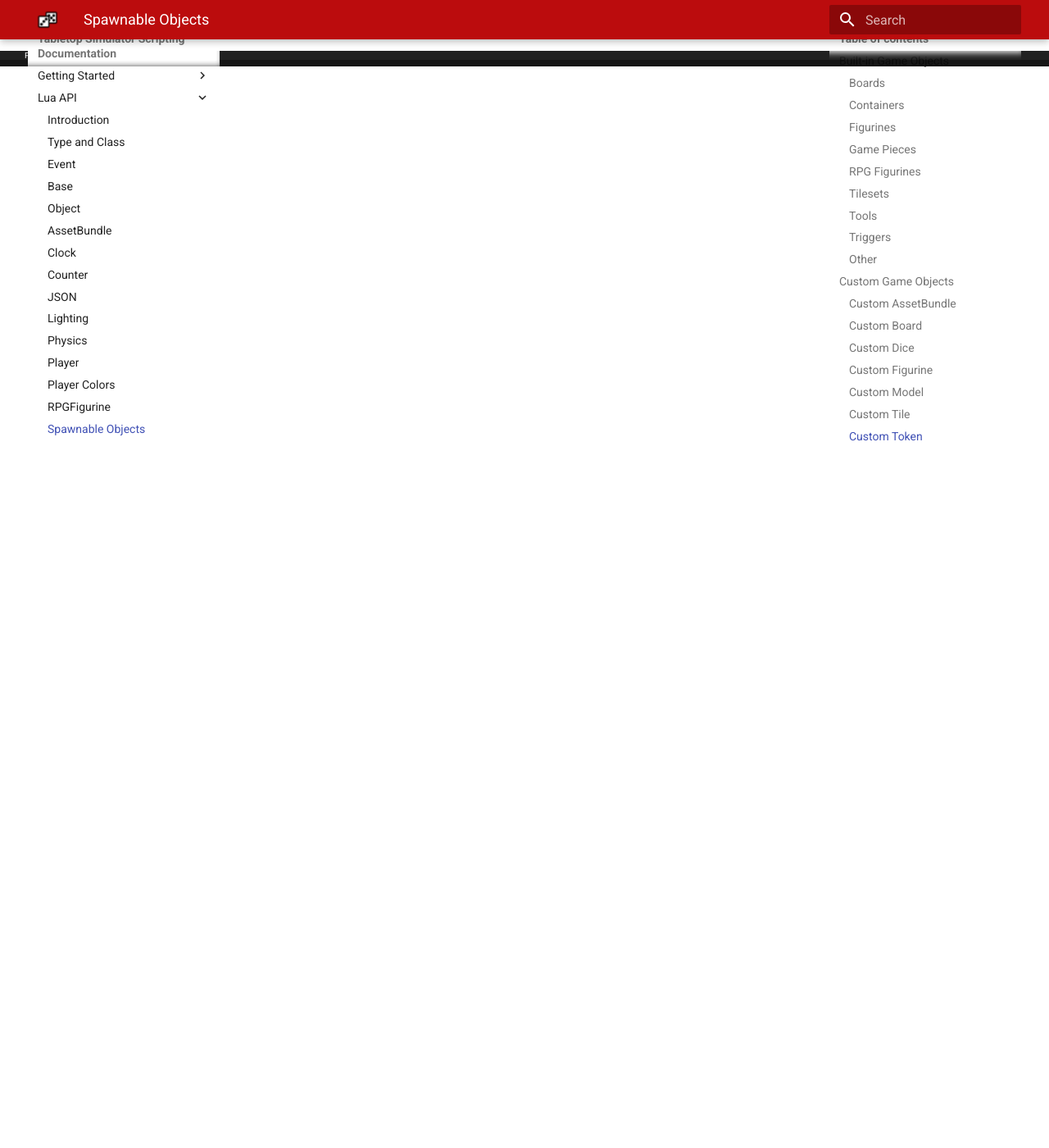
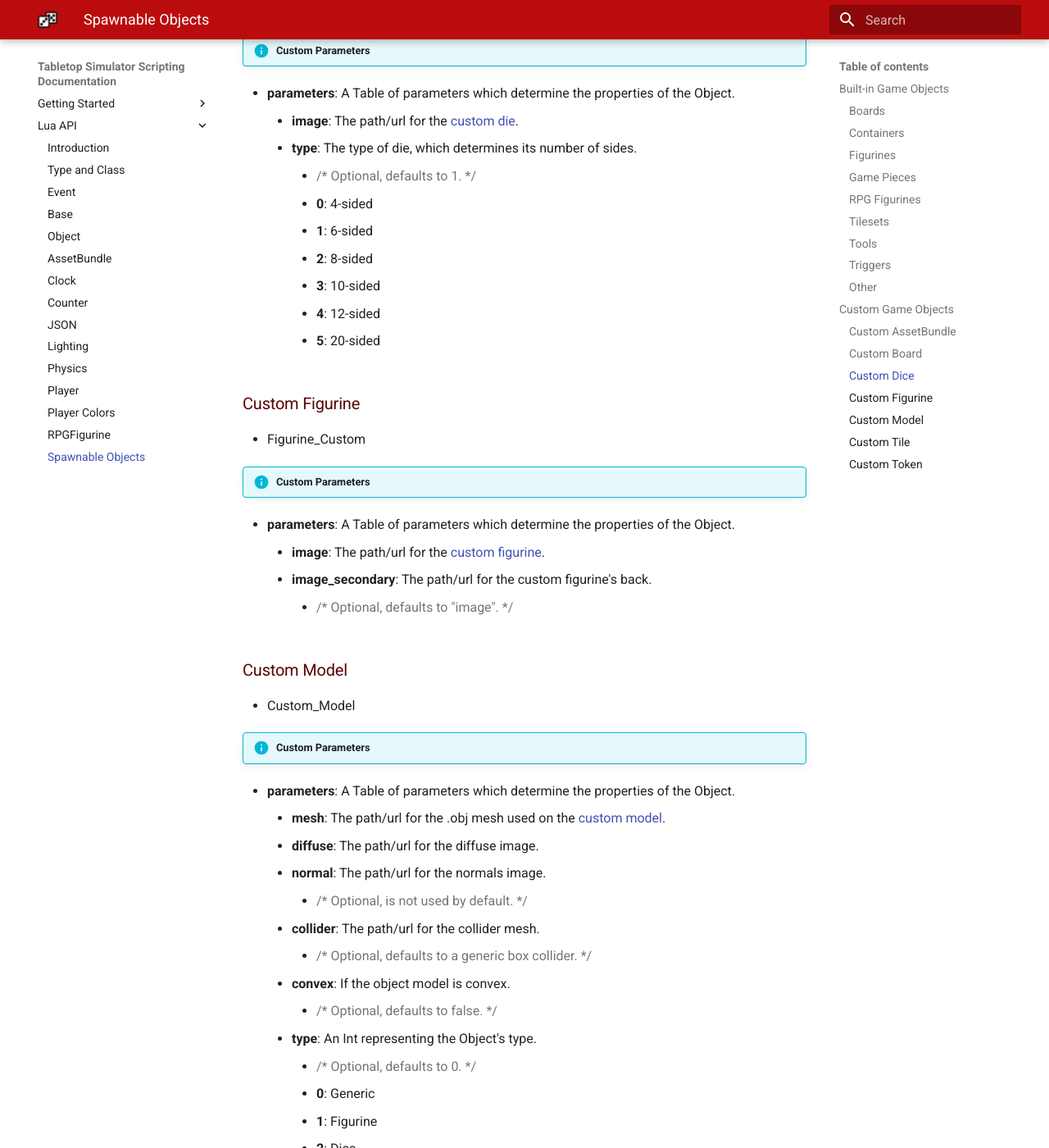
Before and after one commit to MisterStump/TTS-Scripting-Doc, an MkDocs documentation site: the page built from docs/spawnableobjects.md, in a window 1280 px wide and 1400 px high, scrolled down 6640 px. Shown: the whole window at 82% size. Built offline with MkDocs 1.6.1 and Material for MkDocs 9.7.7, drawn with Linux system fonts in a browser that asks for light colours; old or Windows-style settings are respelled for this version of MkDocs; some of the changed text lies outside the part shown.

Commit message:
Initial Commit

```diff
--- a/docs/spawnableobjects.md
+++ b/docs/spawnableobjects.md
@@ -200,13 +199,101 @@
 
 
 
+###Custom Board
+
+* Custom_Board
+
+!!!info "Custom Parameters"
+   * [<div id='ico_table'></div>](https://en.wikiversity.org/wiki/Lua/Tables)**parameters**: A Table of parameters which determine the properties of the Object.
+      * **image**: The path/url for the board.
+
+
 
 ###Custom Dice
 
+* Custom_Dice
+
+!!!info "Custom Parameters"
+   * [<div id='ico_table'></div>](https://en.wikiversity.org/wiki/Lua/Tables)**parameters**: A Table of parameters which determine the properties of the Object.
+      * **image**: The path/url for the [custom die](http://berserk-games.com/knowledgebase/custom-dice/).
+      * **type**: The type of die, which determines its number of sides.
+         * {>>Optional, defaults to 1.<<}
+         * **0**: 4-sided
+         * **1**: 6-sided
+         * **2**: 8-sided
+         * **3**: 10-sided
+         * **4**: 12-sided
+         * **5**: 20-sided
+
+
+
 ###Custom Figurine
+
+* Figurine_Custom
+
+!!!info "Custom Parameters"
+   * [<div id='ico_table'></div>](https://en.wikiversity.org/wiki/Lua/Tables)**parameters**: A Table of parameters which determine the properties of the Object.
+      * **image**: The path/url for the [custom figurine](http://berserk-games.com/knowledgebase/custom-figurines/).
+      * **image_secondary**: The path/url for the custom figurine's back.
+         * {>>Optional, defaults to "image".<<}
+
+
 
 ###Custom Model
 
+* Custom_Model
+
+!!!info "Custom Parameters"
+   * [<div id='ico_table'></div>](https://en.wikiversity.org/wiki/Lua/Tables)**parameters**: A Table of parameters which determine the properties of the Object.
+      * **mesh**: The path/url for the .obj mesh used on the [custom model](http://berserk-games.com/knowledgebase/custom-models/).
+      * **diffuse**: The path/url for the diffuse image.
+      * **normal**: The path/url for the normals image.
+         * {>>Optional, is not used by default.<<}
+      * **collider**: The path/url for the collider mesh.
+         * {>>Optional, defaults to a generic box collider.<<}
+      * **convex**: If the object model is convex.
+         * {>>Optional, defaults to false.<<}
+      * **type**: An Int representing the Object's type.
+         * {>>Optional, defaults to 0.<<}
+         * **0**: Generic
+         * **1**: Figurine
+         * **2**: Dice
+         * **3**: Coin
+         * **4**: Board
+         * **5**: Chip
+         * **6**: Bag
+         * **7**: Infinite bag
+      * **material**: An Int representing the Object's material.
+         * {>>Optional, defaults to 0.<<}
+         * **0**: Plastic
+         * **1**: Wood
+         * **2**: Metal
+         * **3**: Cardboard
+      * **specular_intensity**: The specular intensity.
+         * {>>Optional, defaults to 0.1.<<}
+      * **specular_color**: The specular Color.
+         * {>>Optional, defaults to {r=1, g=1, b=1}.<<}
+      * **specular_sharpness**: The specular sharpness.
+         * {>>Optional, defaults to 3.<<}
+      * **freshnel_strength**: The freshnel strength.
+         * {>>Optional, defaults to 0.1.<<}
+      * **cast_shadows**: If the Object casts shadows.
+         * {>>Optional, defaults to true.<<}
+
+
+
 ###Custom Tile
 
+* Custom_Tile
+
+!!!info "Custom Parameters"
+   * [<div id='ico_table'></div>](https://en.wikiversity.org/wiki/Lua/Tables)**parameters**: A Table of parameters which determine the properties of the Object.
+
+
+
 ###Custom Token
+
+* Custom_Token
+
+!!!info "Custom Parameters"
+   * [<div id='ico_table'></div>](https://en.wikiversity.org/wiki/Lua/Tables)**parameters**: A Table of parameters which determine the properties of the Object.
```
Also changed, not shown: other parts of docs/spawnableobjects.md (+4 -5 lines).
